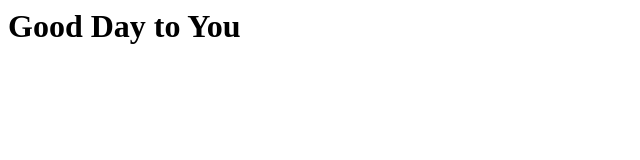
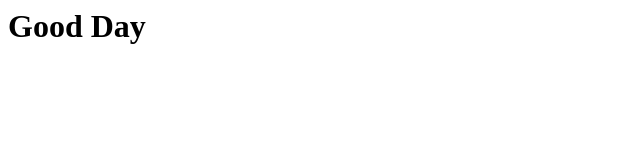
Before and after one commit to mjmacarty/mjmacarty.github.io, a plain HTML site: page index.html in a window 1280 px wide. Shown: the whole page, without its empty margins (0-640 px from the left). Drawn offline with Linux system fonts and the light colour scheme.

Commit message:
initial test

```diff
--- a/index.html
+++ b/index.html
@@ -1 +1 @@
-<h1>Good Day to You</h1>
+<h1>Good Day</h1>
```
